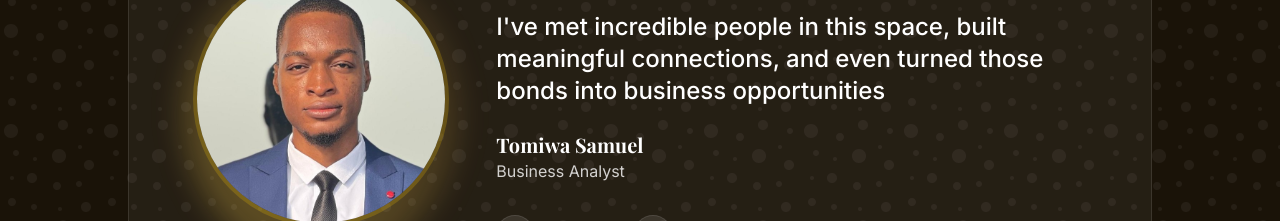
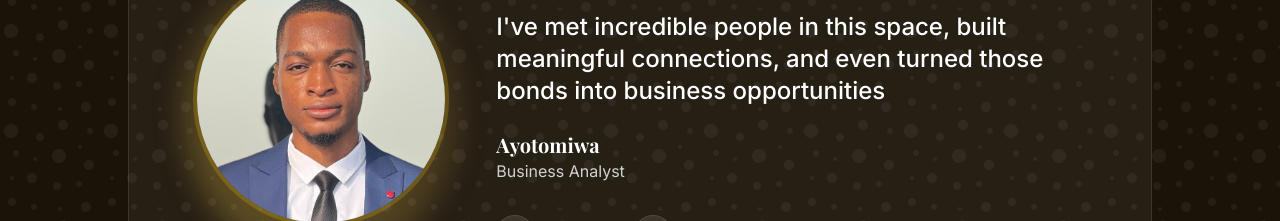
Before and after one commit to Bless-Pat/Caffa-House, a React (Vite) app: page / in a window 1280 px wide. Shown: the part 6180-6401 px from the top of the page. Built offline with nearby package versions, Linux system fonts and the light colour scheme.

Commit message:
testimonial names corrected

```diff
--- a/src/components/Testimonials.tsx
+++ b/src/components/Testimonials.tsx
@@ -18,7 +18,7 @@ export default function Testimonials() {
   const testimonials: Testimonial[] = [
     {
       id: 1,
-      name: "Tomiwa Samuel",
+      name: "Ayotomiwa",
       role: "Business Analyst",
       quote:
         "I've met incredible people in this space, built meaningful connections, and even turned those bonds into business opportunities ",
@@ -27,7 +27,7 @@ export default function Testimonials() {
     },
     {
       id: 2,
-      name: "Samuel Akinyemi",
+      name: "Samuel",
       role: "AI consultant",
       quote:
         "I come here to study, the reliable power supply and great coffee make it my go-to place for focused learning",
@@ -36,7 +36,7 @@ export default function Testimonials() {
     },
     {
       id: 3,
-      name: "Blessing Patrick",
+      name: "Blessing",
       role: "Front End Developer",
       quote:
         "Since discovering Caffa, I've made it my regular spot. The salon services are exceptional, and I love working here afterward.",
```
